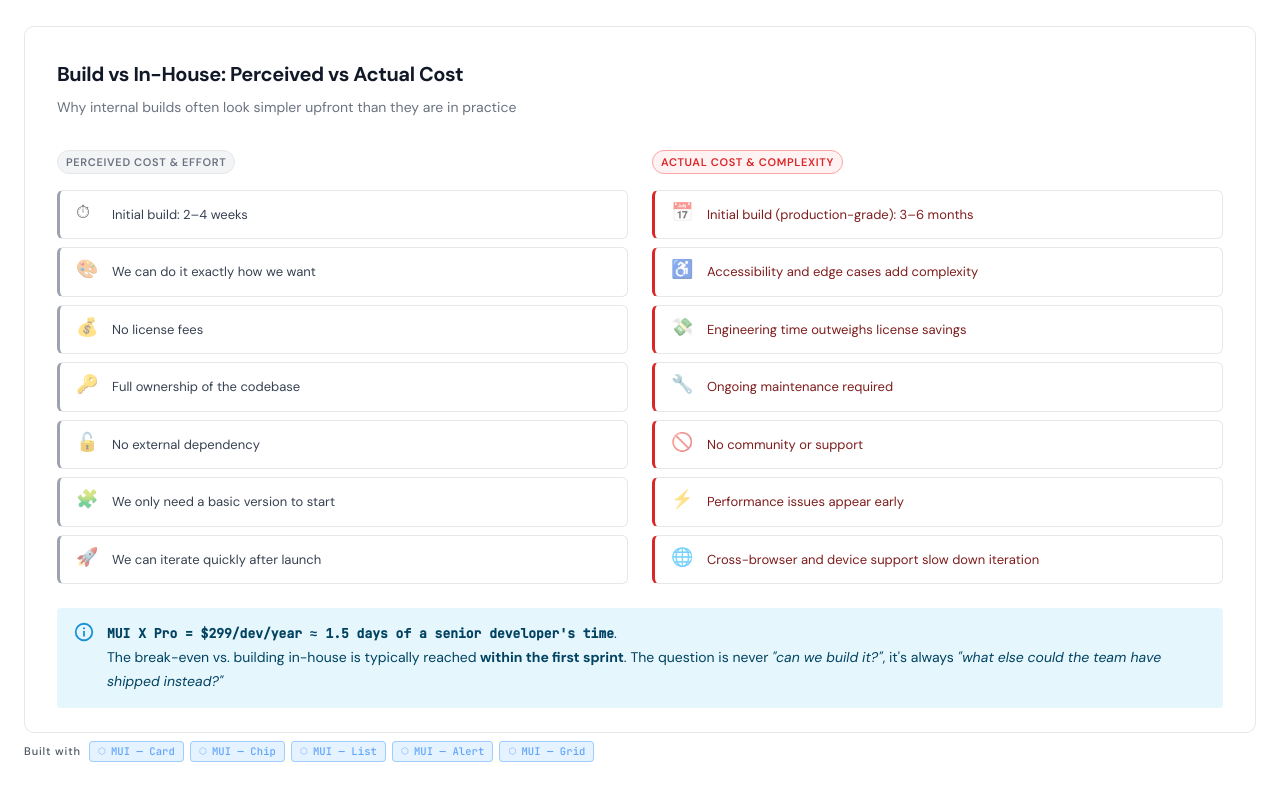
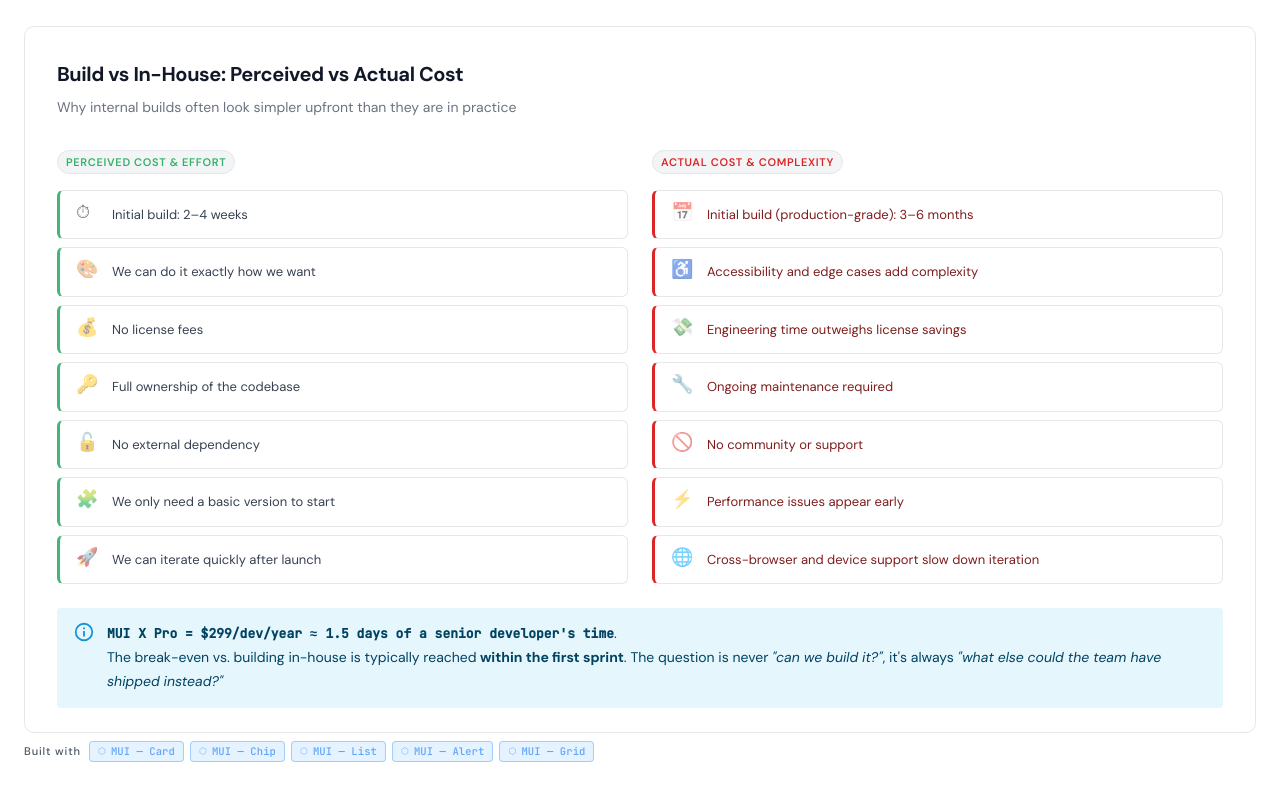
Before and after one commit to LaureBrosseau/react-ui-components-comparison, a React (Vite) app: page /positioning in a window 1280 px wide. Shown: the part 1241-2041 px from the top of the page. Built offline with nearby package versions, Linux system fonts and the light colour scheme; what ag-grid-community would draw is missing.

Commit message:
color updates

```diff
--- a/src/pages/PositioningMessaging.jsx
+++ b/src/pages/PositioningMessaging.jsx
@@ -223,7 +223,7 @@ export default function PositioningMessaging() {
                     mb: 2,
                     background: '#f3f4f6',
                     border: '1px solid #e5e7eb',
-                    color: '#6b7280',
+                    color: '#33b266',
                     fontWeight: '600',
                     fontSize: '11px',
                     letterSpacing: '0.06em',
@@ -238,7 +238,7 @@ export default function PositioningMessaging() {
                       sx={{
                         background: '#ffffff',
                         border: '1px solid #e5e7eb',
-                        borderLeft: '3px solid #9ca3af',
+                        borderLeft: '3px solid #44b579',
                         borderRadius: '6px',
                         px: 2,
                         py: 1.25,
@@ -263,8 +263,8 @@ export default function PositioningMessaging() {
                   size="small"
                   sx={{
                     mb: 2,
-                    background: '#fef2f2',
-                    border: '1px solid #fca5a5',
+                    background: '#f3f4f6',
+                    border: '1px solid #e5e7eb',
                     color: '#dc2626',
                     fontWeight: '600',
                     fontSize: '11px',
--- a/src/pages/ProductOverview.jsx
+++ b/src/pages/ProductOverview.jsx
@@ -223,10 +223,10 @@ export default function ProductOverview() {
 
       <div style={{ marginBottom: '40px' }}>
         <h1 style={{ fontSize: '22px', fontWeight: '600', color: '#111827', marginBottom: '8px', letterSpacing: '-0.02em' }}>
-          Company & Data Grid Component Suite Comparison
+          Market & Product Overview
         </h1>
         <p style={{ fontSize: '14px', color: '#6b7280' }}>
-          How the main Enterprise React UI component vendors stack up, and when each one wins.
+          A structured view of each company’s strategy, product scope, and positioning, followed by a focused comparison of the Data Grid as a common evaluation starting point.
         </p>
       </div>
 
```
